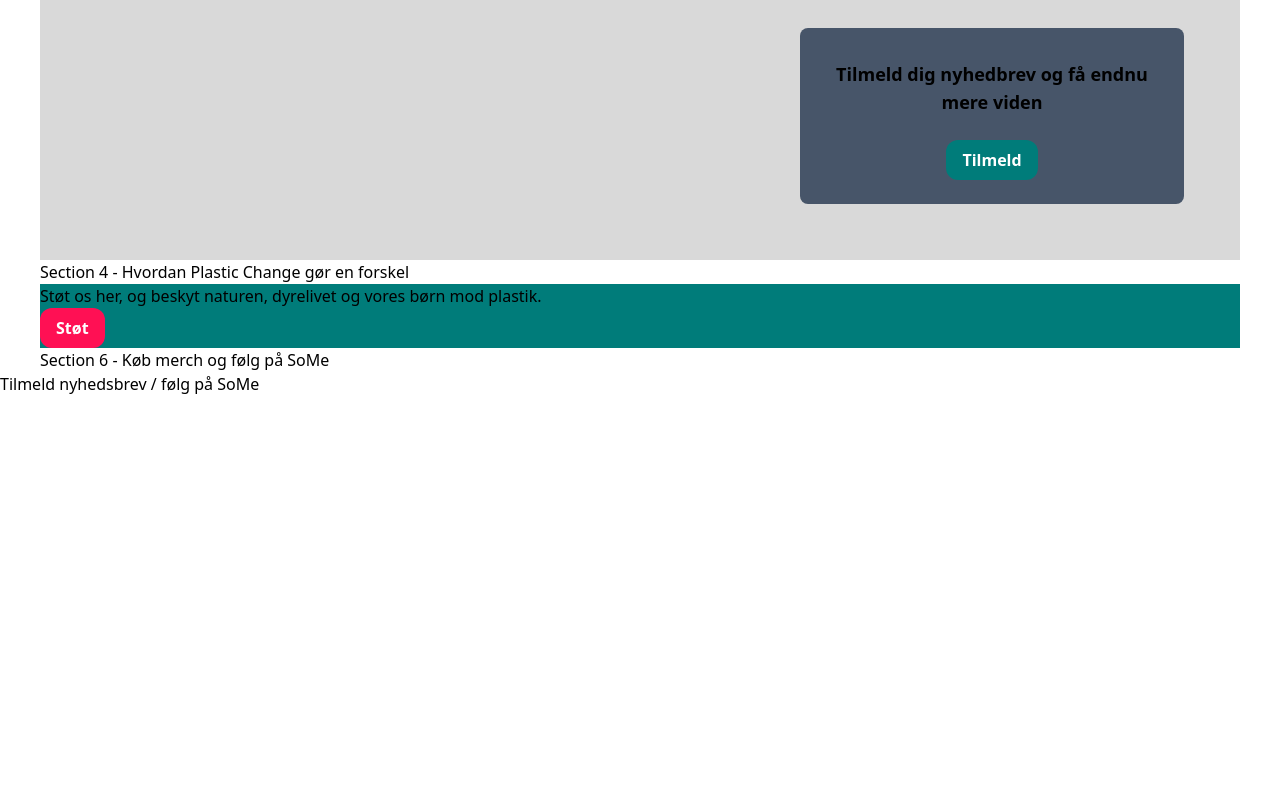
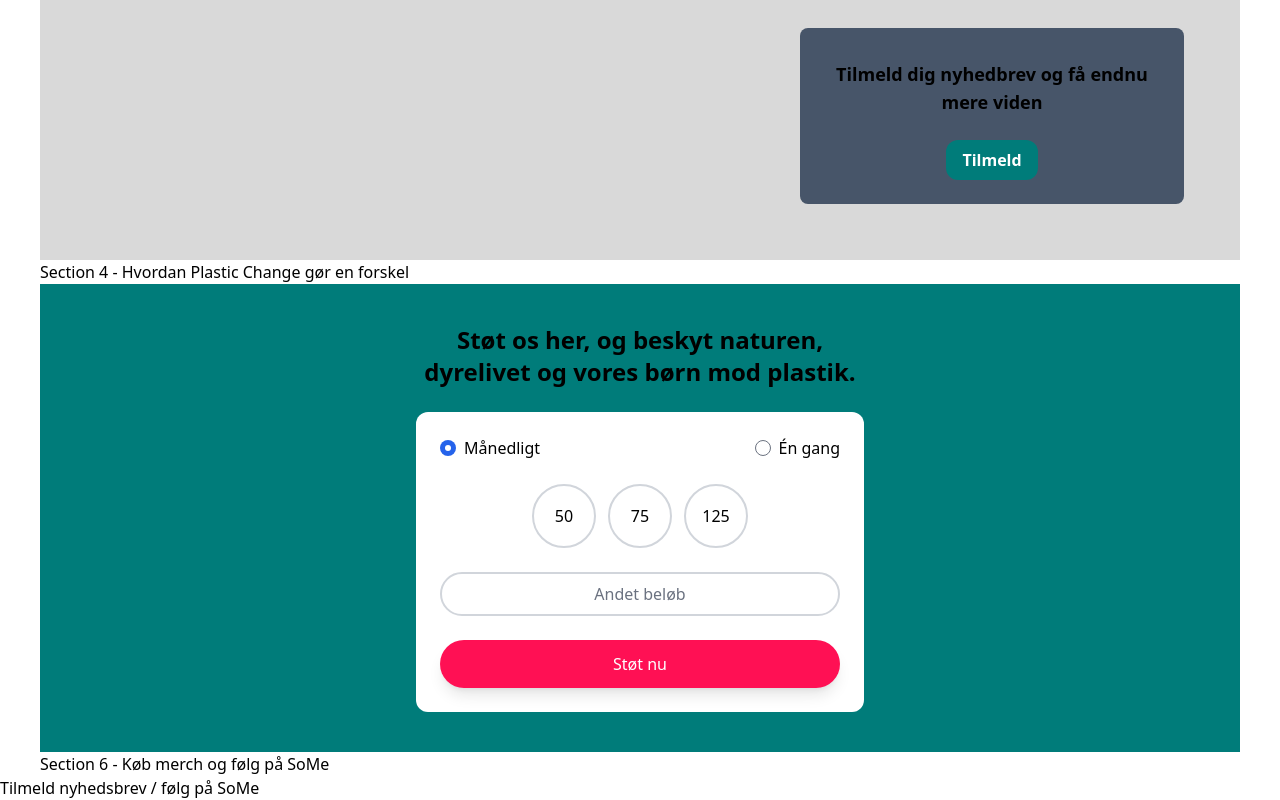
Before and after one commit to KamillaHA/SingleUseSucks, an Astro site: page / in a window 1280 px wide. Shown: the part 2072-2872 px from the top of the page. Before the commit the page ends 2468 px from the top, so only its background shows below. Built offline with nearby package versions, Linux system fonts and the light colour scheme; Astro itself is replaced by a stand-in of ours.

Commit message:
Formular - cirka done

```diff
--- a/src/components/Støt.astro
+++ b/src/components/Støt.astro
@@ -1,9 +1,34 @@
 ---
 import PrimaryBtn from "../components/PrimaryBtn.astro";
 ---
-<section id="Støt" class="bg-[#007C7A]">
+<section id="Støt" class="bg-[#007C7A] p-4">
 
-  <h2>Støt os her, og beskyt naturen, dyrelivet og vores børn mod plastik.</h2>
+  <h2 class="text-2xl font-semibold text-center m-6 max-w-md mx-auto">Støt os her, og beskyt naturen, dyrelivet og vores børn mod plastik.</h2>
 
-  <PrimaryBtn>Støt</PrimaryBtn>
+  <form id="donation-form" class="bg-white rounded-xl p-6 m-6 mx-auto max-w-md">
+    <div class="flex justify-between mb-6">
+      <label class="flex items-center space-x-2">
+        <input type="radio" name="frequency" class="radio accent-[#FF1054]" checked />
+        <span>Månedligt</span>
+      </label>
+      <label class="flex items-center space-x-2">
+        <input type="radio" name="frequency" class="radio accent-[#FF1054]" />
+        <span>Én gang</span>
+      </label>
+    </div>
+
+    <div class="flex justify-center space-x-3 mb-6">
+      <button type="button" class="donation-amount w-16 h-16 bg-white border-2 border-gray-300 rounded-full focus:outline-none focus: focus:bg-[#FF1054]">50</button>
+      <button type="button" class="donation-amount w-16 h-16 bg-white border-2 border-gray-300 rounded-full focus:outline-none focus: focus:bg-[#FF1054]">75</button>
+      <button type="button" class="donation-amount w-16 h-16 bg-white border-2 border-gray-300 rounded-full focus:outline-none focus:focus:bg-[#FF1054]">125</button>
+    </div>
+
+    <div class="flex justify-center mb-6">
+      <input type="text" placeholder="Andet beløb" class="input border-2 border-gray-300 rounded-full text-center py-2 px-4 w-full"/>
+    </div>
+
+    <div class="flex justify-center">
+      <button type="submit" class="primary-btn bg-[#FF1054] text-white rounded-full py-3 px-6 w-full focus:outline-none shadow-lg transform transition hover:scale-105 duration-300 ease-in-out">Støt nu</button>
+    </div>
+  </form>
 </section>
```
